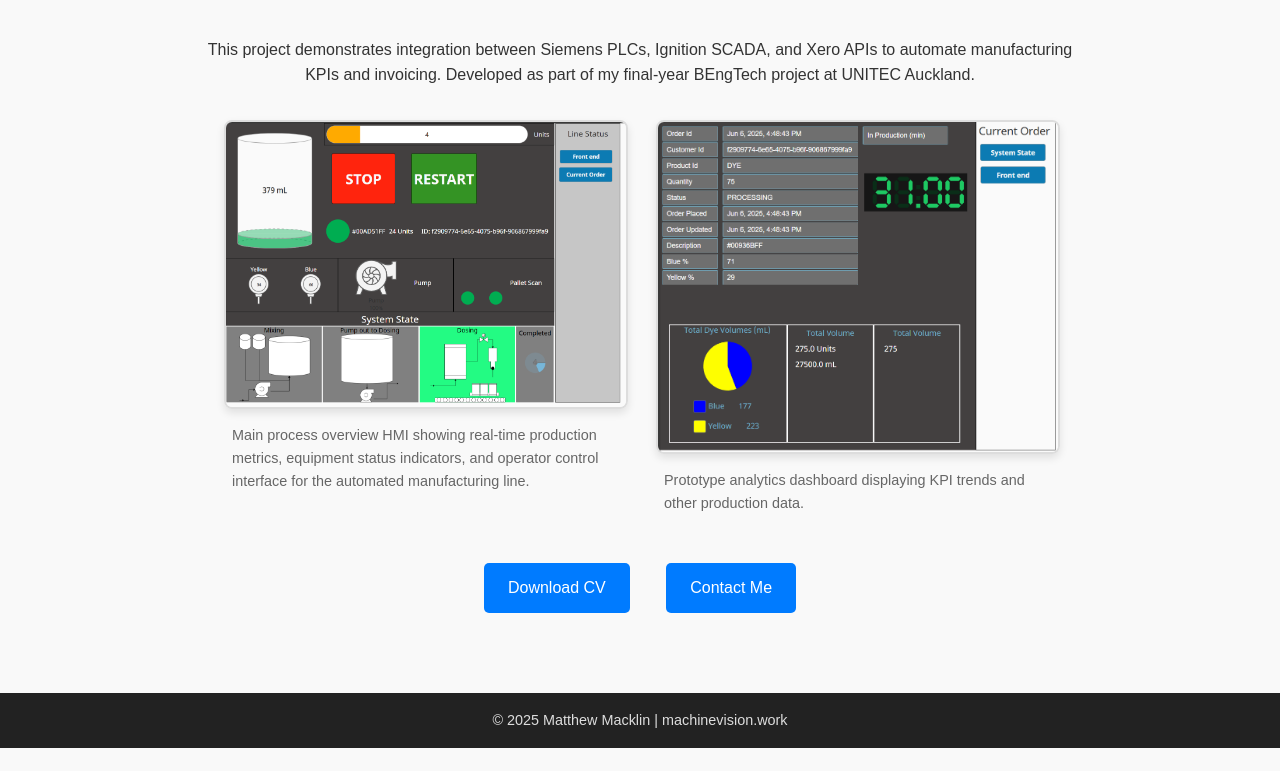
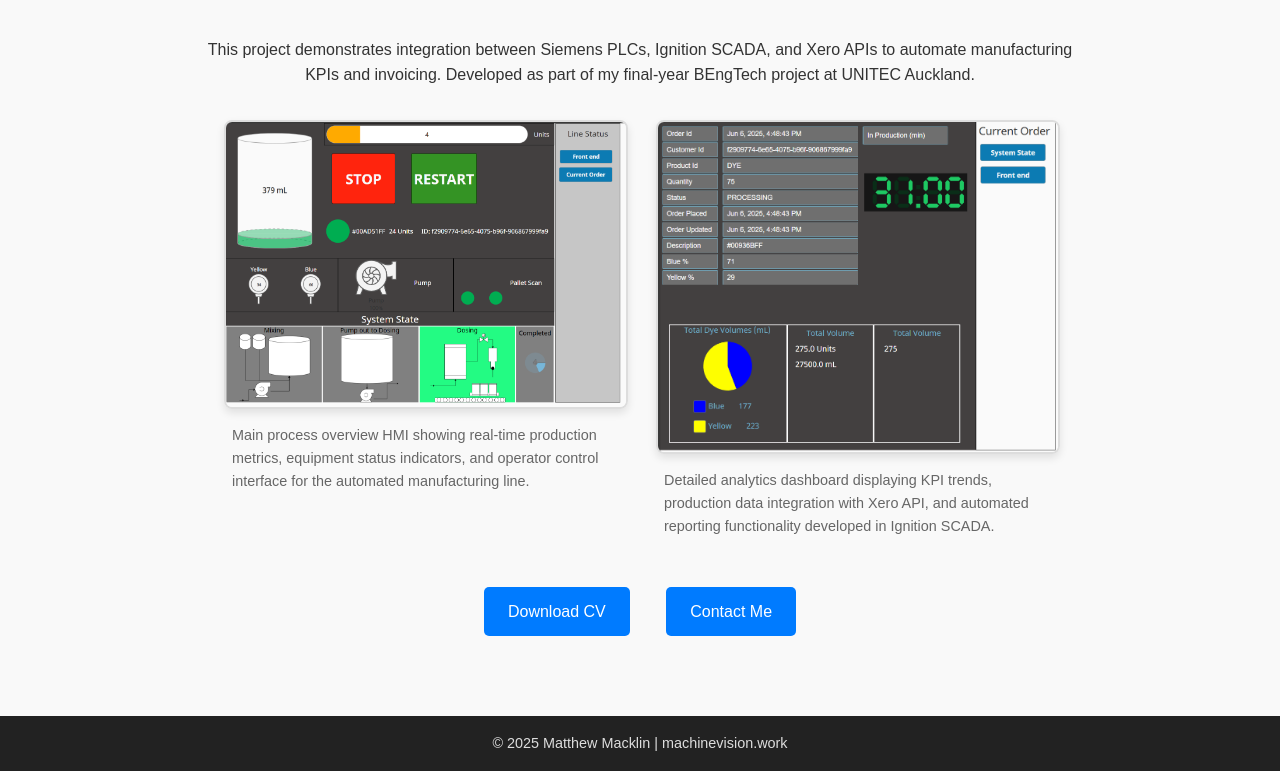
Before and after one commit to Fishgripper/machinevision.work, a plain HTML site: page index.html in a window 1280 px wide. Shown: the part 574-1345 px from the top of the page. Before the commit the page ends 1322 px from the top, so only its background shows below. Drawn offline with Linux system fonts and the light colour scheme.

Commit message:
Update index.html

```diff
--- a/index.html
+++ b/index.html
@@ -119,7 +119,7 @@
       <div class="image-container">
         <img src="hmi_screenshot2.png" alt="HMI Interface Screenshot 2">
         <div class="image-caption">
-          Prototype analytics dashboard displaying KPI trends and other production data.
+          Detailed analytics dashboard displaying KPI trends, production data integration with Xero API, and automated reporting functionality developed in Ignition SCADA.
         </div>
       </div>
     </div>
```
